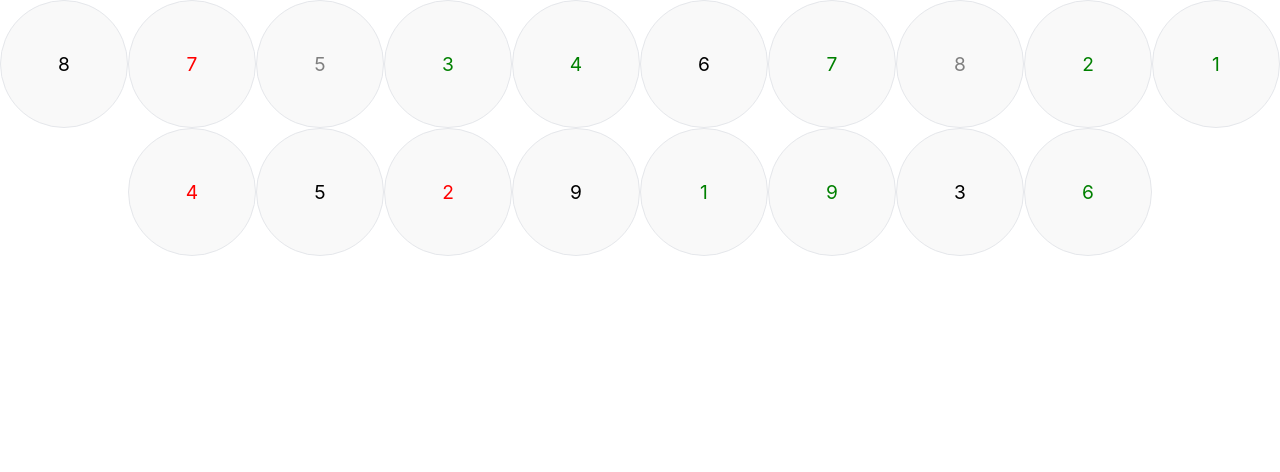
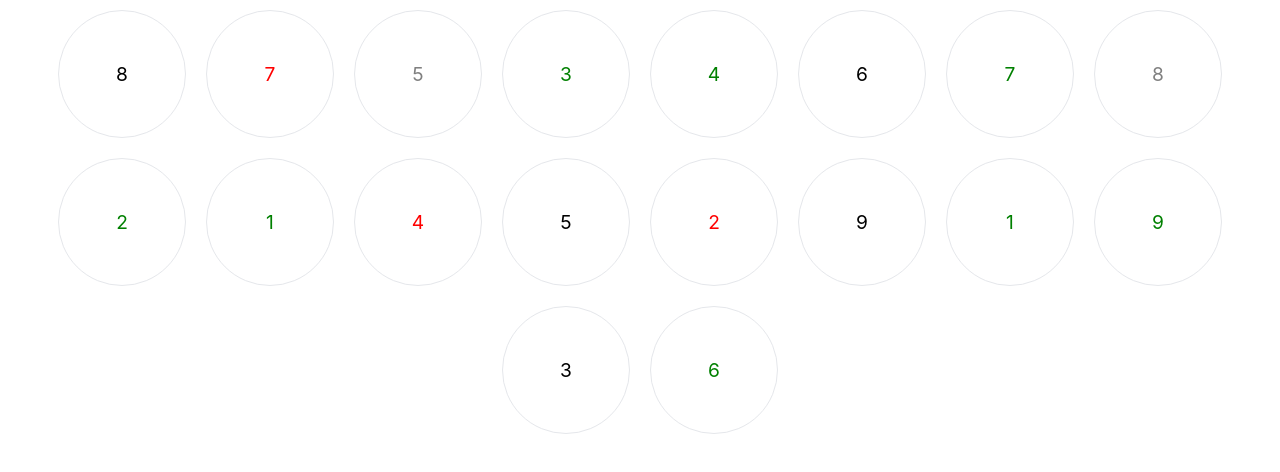
Before and after one commit to jsleemaster/firebase, a React (Vite) app in the folder front/: page /sameNumber in a window 1280 px wide. Shown: the top 472 px of the page. Built offline with nearby package versions, Linux system fonts and the light colour scheme.

Commit message:
rename css style

```diff
--- a/front/src/pages/SameNumber/index.tsx
+++ b/front/src/pages/SameNumber/index.tsx
@@ -16,7 +16,7 @@ interface Item {
   style?: object,
 }
 const color = ['red','gray','green','blue'];
-const activeBorderColor = 'border-yellow-400'
+const activeStyle = 'border-2 border-yellow-400'
 
 function Index() {
   const [boxList, setBoxList] = useState<Shuffle[]>([]);
@@ -30,11 +30,12 @@ function Index() {
         number: v,
         style: {
           color : color[Math.floor(Math.random() * color.length -1 )],
-          backgroundColor : '#F9F9F9',
+          backgroundColor : '#fff',
           cursor : 'pointer',
           borderRadius: '9999px',
           fontSize: '1.2rem',
-          transition: 'all .2s ease-out'
+          transition: 'all .2s ease-out',
+          margin: '10px',
         }
       };
     });
@@ -69,7 +70,7 @@ function Index() {
   const activeCheck = (value:Item,index:number) => {
     if (firstItem?.number){
       if (firstItem.number === value.number && firstItem.index === index) {
-        return activeBorderColor;
+        return activeStyle;
       }
     } else {
       return ''
```
Also changed, not shown: 1 other file (tests, documents, lock files or other folders).
